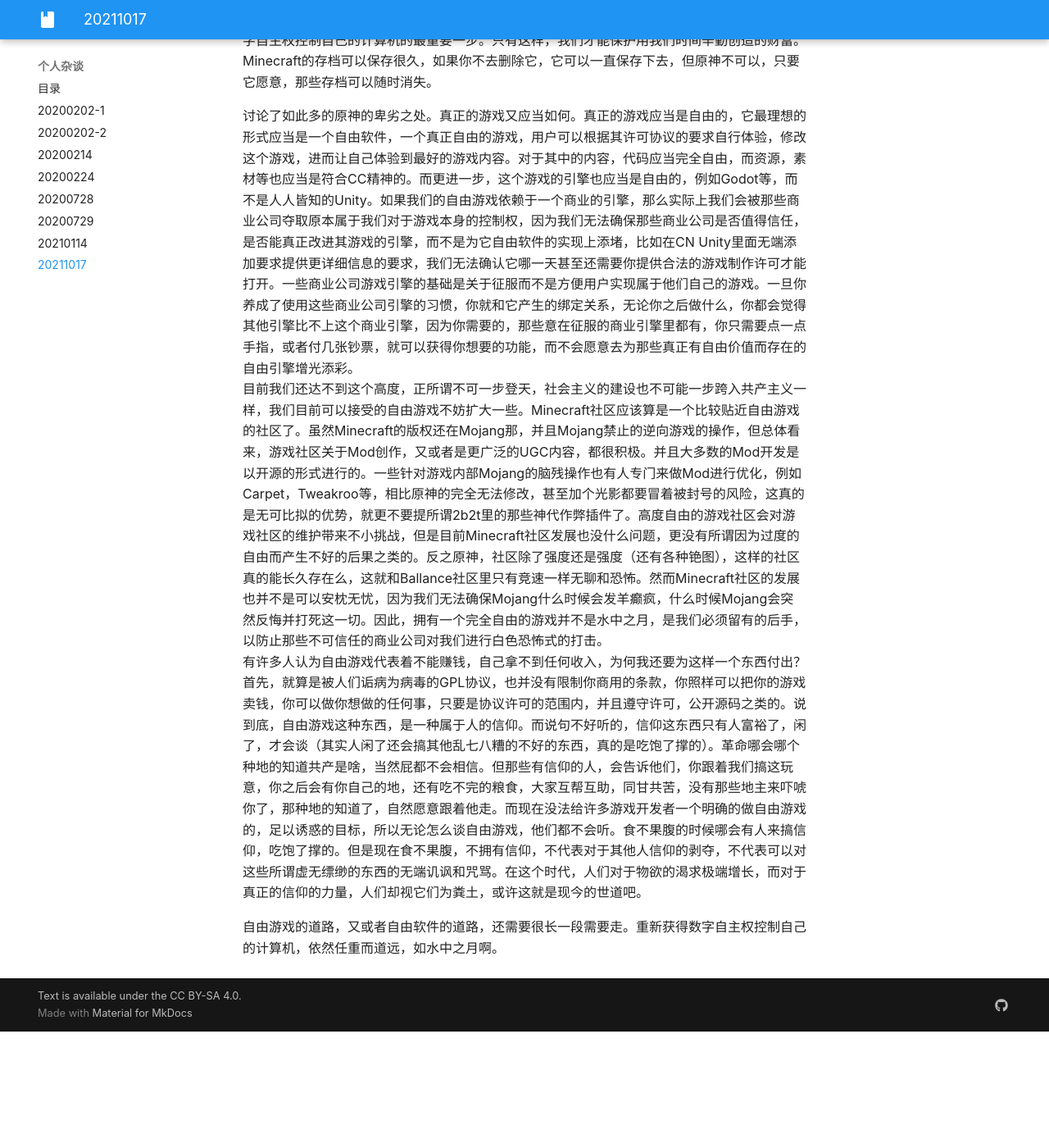
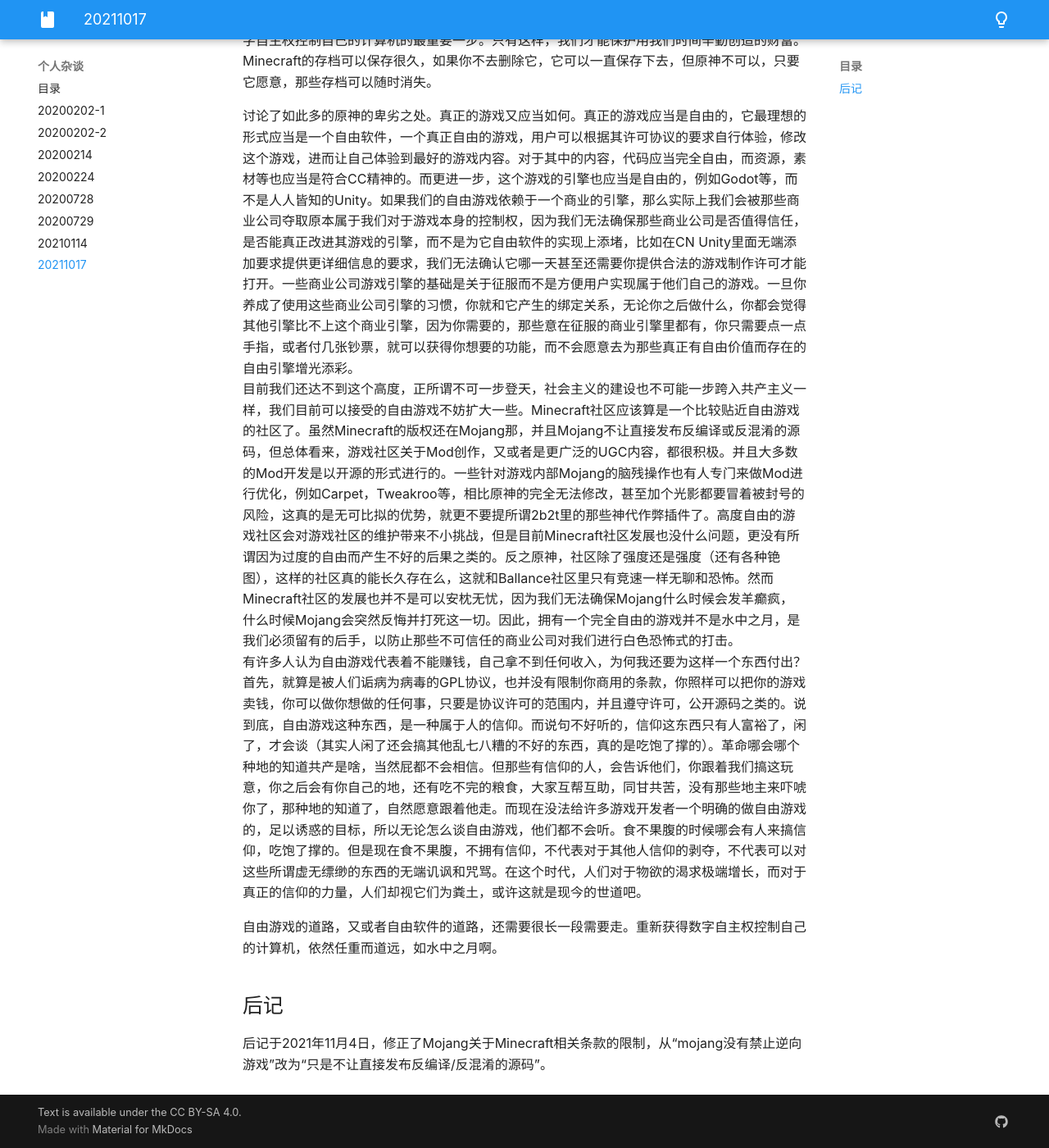
Before and after one commit to yyc12345/MyBlog, an MkDocs documentation site: the page built from docs/diary/20211017.md, in a window 1280 px wide and 1400 px high, scrolled down 2440 px. Shown: the whole window at 82% size. Built offline with MkDocs 1.6.1 and Material for MkDocs 9.7.7, drawn with Linux system fonts in a browser that asks for light colours; before the commit the page ends 3698 px from its top, so only the background shows below that.

Commit message:
fix article and add dark mode

```diff
--- a/docs/diary/20211017.md
+++ b/docs/diary/20211017.md
@@ -14,7 +14,11 @@
 米忽悠原神这个游戏，它的基础是关于征服而不是给玩家提供快乐，而若有朝一日，原神结束了，关服了，那些你为之付出无数时间的无上荣耀也会瞬间灰飞烟灭。究其原因，是因为那数字权利不在你手中，对于你用时间累积，辛苦得到的东西，资本家不屑一顾，它们只在乎赚钱，并不在乎你用你的时间创造了怎样的价值，到头来，你损失了你花在游戏上的所有的时间，而时间，是万万不可以随意挥霍的。我们应该控制自己的数字生活，选择自由而不是选择企业独裁主义是重新获得数字自主权控制自己的计算机的最重要一步。只有这样，我们才能保护用我们时间辛勤创造的财富。Minecraft的存档可以保存很久，如果你不去删除它，它可以一直保存下去，但原神不可以，只要它愿意，那些存档可以随时消失。
 
 讨论了如此多的原神的卑劣之处。真正的游戏又应当如何。真正的游戏应当是自由的，它最理想的形式应当是一个自由软件，一个真正自由的游戏，用户可以根据其许可协议的要求自行体验，修改这个游戏，进而让自己体验到最好的游戏内容。对于其中的内容，代码应当完全自由，而资源，素材等也应当是符合CC精神的。而更进一步，这个游戏的引擎也应当是自由的，例如Godot等，而不是人人皆知的Unity。如果我们的自由游戏依赖于一个商业的引擎，那么实际上我们会被那些商业公司夺取原本属于我们对于游戏本身的控制权，因为我们无法确保那些商业公司是否值得信任，是否能真正改进其游戏的引擎，而不是为它自由软件的实现上添堵，比如在CN Unity里面无端添加要求提供更详细信息的要求，我们无法确认它哪一天甚至还需要你提供合法的游戏制作许可才能打开。一些商业公司游戏引擎的基础是关于征服而不是方便用户实现属于他们自己的游戏。一旦你养成了使用这些商业公司引擎的习惯，你就和它产生的绑定关系，无论你之后做什么，你都会觉得其他引擎比不上这个商业引擎，因为你需要的，那些意在征服的商业引擎里都有，你只需要点一点手指，或者付几张钞票，就可以获得你想要的功能，而不会愿意去为那些真正有自由价值而存在的自由引擎增光添彩。
-目前我们还达不到这个高度，正所谓不可一步登天，社会主义的建设也不可能一步跨入共产主义一样，我们目前可以接受的自由游戏不妨扩大一些。Minecraft社区应该算是一个比较贴近自由游戏的社区了。虽然Minecraft的版权还在Mojang那，并且Mojang禁止的逆向游戏的操作，但总体看来，游戏社区关于Mod创作，又或者是更广泛的UGC内容，都很积极。并且大多数的Mod开发是以开源的形式进行的。一些针对游戏内部Mojang的脑残操作也有人专门来做Mod进行优化，例如Carpet，Tweakroo等，相比原神的完全无法修改，甚至加个光影都要冒着被封号的风险，这真的是无可比拟的优势，就更不要提所谓2b2t里的那些神代作弊插件了。高度自由的游戏社区会对游戏社区的维护带来不小挑战，但是目前Minecraft社区发展也没什么问题，更没有所谓因为过度的自由而产生不好的后果之类的。反之原神，社区除了强度还是强度（还有各种铯图），这样的社区真的能长久存在么，这就和Ballance社区里只有竞速一样无聊和恐怖。然而Minecraft社区的发展也并不是可以安枕无忧，因为我们无法确保Mojang什么时候会发羊癫疯，什么时候Mojang会突然反悔并打死这一切。因此，拥有一个完全自由的游戏并不是水中之月，是我们必须留有的后手，以防止那些不可信任的商业公司对我们进行白色恐怖式的打击。
+目前我们还达不到这个高度，正所谓不可一步登天，社会主义的建设也不可能一步跨入共产主义一样，我们目前可以接受的自由游戏不妨扩大一些。Minecraft社区应该算是一个比较贴近自由游戏的社区了。虽然Minecraft的版权还在Mojang那，并且Mojang不让直接发布反编译或反混淆的源码，但总体看来，游戏社区关于Mod创作，又或者是更广泛的UGC内容，都很积极。并且大多数的Mod开发是以开源的形式进行的。一些针对游戏内部Mojang的脑残操作也有人专门来做Mod进行优化，例如Carpet，Tweakroo等，相比原神的完全无法修改，甚至加个光影都要冒着被封号的风险，这真的是无可比拟的优势，就更不要提所谓2b2t里的那些神代作弊插件了。高度自由的游戏社区会对游戏社区的维护带来不小挑战，但是目前Minecraft社区发展也没什么问题，更没有所谓因为过度的自由而产生不好的后果之类的。反之原神，社区除了强度还是强度（还有各种铯图），这样的社区真的能长久存在么，这就和Ballance社区里只有竞速一样无聊和恐怖。然而Minecraft社区的发展也并不是可以安枕无忧，因为我们无法确保Mojang什么时候会发羊癫疯，什么时候Mojang会突然反悔并打死这一切。因此，拥有一个完全自由的游戏并不是水中之月，是我们必须留有的后手，以防止那些不可信任的商业公司对我们进行白色恐怖式的打击。
 有许多人认为自由游戏代表着不能赚钱，自己拿不到任何收入，为何我还要为这样一个东西付出？首先，就算是被人们诟病为病毒的GPL协议，也并没有限制你商用的条款，你照样可以把你的游戏卖钱，你可以做你想做的任何事，只要是协议许可的范围内，并且遵守许可，公开源码之类的。说到底，自由游戏这种东西，是一种属于人的信仰。而说句不好听的，信仰这东西只有人富裕了，闲了，才会谈（其实人闲了还会搞其他乱七八糟的不好的东西，真的是吃饱了撑的）。革命哪会哪个种地的知道共产是啥，当然屁都不会相信。但那些有信仰的人，会告诉他们，你跟着我们搞这玩意，你之后会有你自己的地，还有吃不完的粮食，大家互帮互助，同甘共苦，没有那些地主来吓唬你了，那种地的知道了，自然愿意跟着他走。而现在没法给许多游戏开发者一个明确的做自由游戏的，足以诱惑的目标，所以无论怎么谈自由游戏，他们都不会听。食不果腹的时候哪会有人来搞信仰，吃饱了撑的。但是现在食不果腹，不拥有信仰，不代表对于其他人信仰的剥夺，不代表可以对这些所谓虚无缥缈的东西的无端讥讽和咒骂。在这个时代，人们对于物欲的渴求极端增长，而对于真正的信仰的力量，人们却视它们为粪土，或许这就是现今的世道吧。
 
 自由游戏的道路，又或者自由软件的道路，还需要很长一段需要走。重新获得数字自主权控制自己的计算机，依然任重而道远，如水中之月啊。
+
+## 后记
+
+后记于2021年11月4日，修正了Mojang关于Minecraft相关条款的限制，从“mojang没有禁止逆向游戏”改为“只是不让直接发布反编译/反混淆的源码”。
--- a/docs/javascript/website.js
+++ b/docs/javascript/website.js
@@ -4,8 +4,4 @@ window.addEventListener("load", remove_url);
 function remove_url() {
     var shitNav = document.querySelector('nav.md-footer__inner');
     shitNav.parentNode.removeChild(shitNav);
-
-    var shitCopyright = document.querySelector('div.md-footer-copyright');
-    shitCopyright.innerHTML="Powered by <a href=\"https://www.mkdocs.org\">MkDocs</a> and <a href=\"https://squidfunk.github.io/mkdocs-material/\">Material for MkDocs</a>. Text is available under the <a href=\"https://creativecommons.org/licenses/by-nc-sa/4.0/\">CC-BY-NC-SA 4.0</a>.";
-
 }
--- a/mkdocs.yml
+++ b/mkdocs.yml
@@ -30,8 +30,20 @@ theme:
   name: material
   font: false
   palette:
-    primary: blue
-    accent: blue
+    - media: "(prefers-color-scheme: light)"
+      scheme: default
+      primary: blue
+      accent: blue
+      toggle:
+        icon: material/lightbulb-outline
+        name: Switch to dark mode
+    - media: "(prefers-color-scheme: dark)"
+      scheme: slate
+      primary: indigo
+      accent: indigo
+      toggle:
+        icon: material/lightbulb
+        name: Switch to light mode
   language: 'zh'
   favicon: 'img/favicon.ico'
   features:
```
